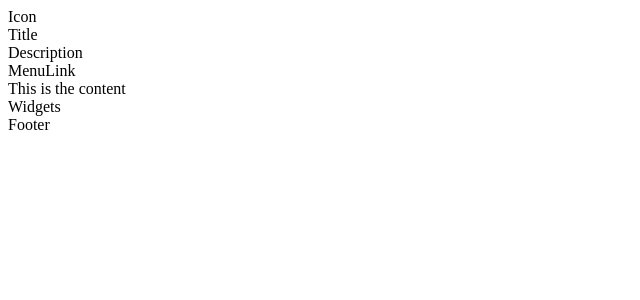
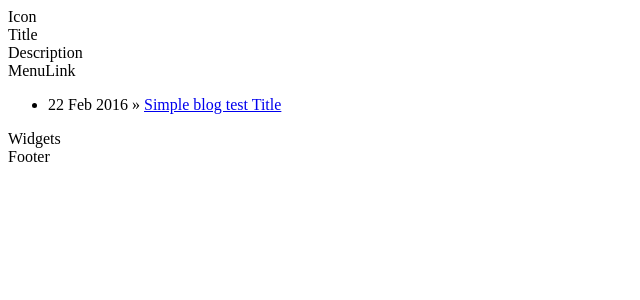
Before and after one commit to marcvaneijkdemo/marcvaneijkdemo.github.io, a Jekyll site: the page built from index.html, in a window 1280 px wide. Shown: the top 300 px of the page, without its empty margins (0-640 px from the left). Built offline with Jekyll 4.4.1, drawn with Linux system fonts in a browser that asks for light colours.

Commit message:
Update index.html

```diff
--- a/index.html
+++ b/index.html
@@ -1,4 +1,9 @@
 ---
 layout: default
 ---
-This is the content
+<div>{{ page.title }}</div>
+	<ul class="posts">
+	  {% for post in site.posts %}
+	    <li><span>{{ post.date | date_to_string }}</span> » <a href="{{ post.url }}" title="{{ post.title }}">{{ post.title }}</a></li>
+	  {% endfor %}
+	</ul>
```
